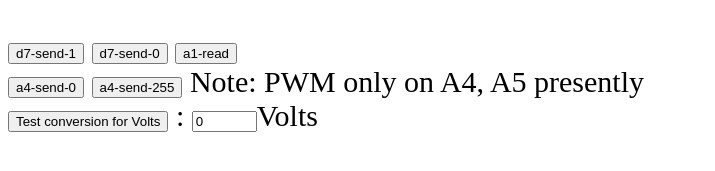
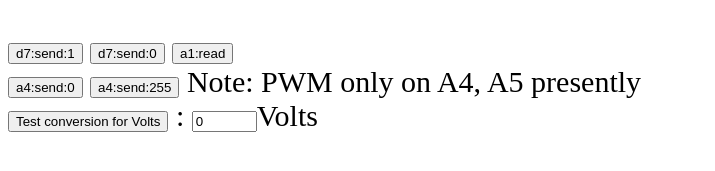
Before and after one commit to hpssjellis/particle-photon-raspberry-pi-iot, a plain HTML site: page photon-index.html in a window 1280 px wide. Shown: the part 475-646 px from the top of the page, 0-715 px from the left. Drawn offline with Linux system fonts and the light colour scheme.

Commit message:
Update photon-index.html

```diff
--- a/photon-index.html
+++ b/photon-index.html
@@ -178,32 +178,32 @@ Get this from the settings area when logged into <a href="http://particle.io/bui
 <!-- ********************* You change the following buttons as needed -->
 
 
-<input type="button" value="d7-send-1" onClick="{
-    sendToParticle('d7-send-1')
+<input type="button" value="d7:send:1" onClick="{
+    sendToParticle('d7:send:1')
 }">
 
 
 
-<input type="button" value="d7-send-0" onClick="{
-    sendToParticle('d7-send-0')
+<input type="button" value="d7:send:0" onClick="{
+    sendToParticle('d7:send:0')
 }">
 
 
 
 
-<input type="button" value="a1-read" onClick="{
-    sendToParticle('a1-read')
+<input type="button" value="a1:read" onClick="{
+    sendToParticle('a1:read')
 }"><br>
 
 
 
-<input type="button" value="a4-send-0" onClick="{
-    sendToParticle('a4-send-0')
+<input type="button" value="a4:send:0" onClick="{
+    sendToParticle('a4:send:0')
 }">
 
 
-<input type="button" value="a4-send-255" onClick="{
-    sendToParticle('a4-send-255')
+<input type="button" value="a4:send:255" onClick="{
+    sendToParticle('a4:send:255')
 }">
 
 Note: PWM only on A4, A5 presently<br>
```
